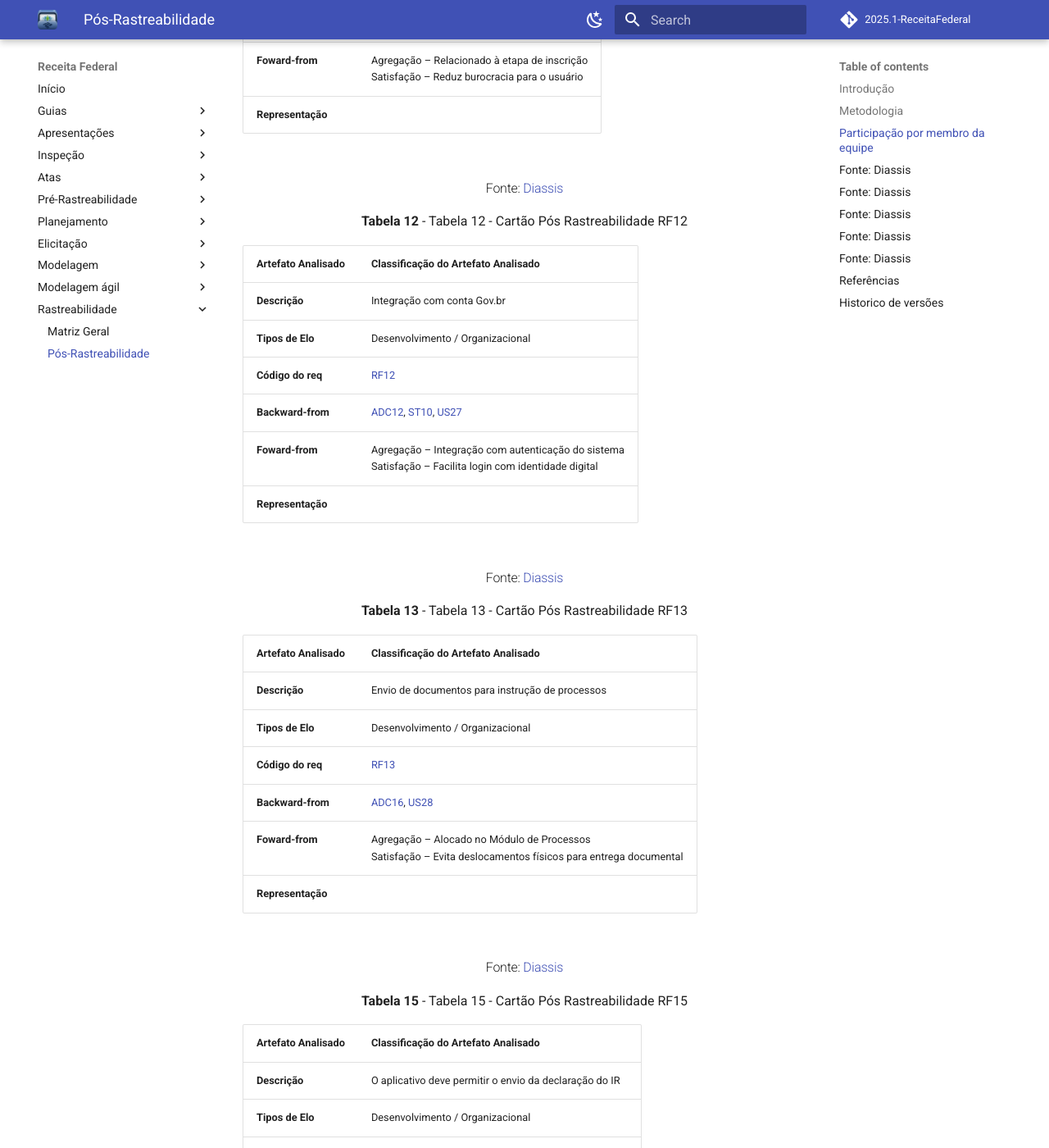
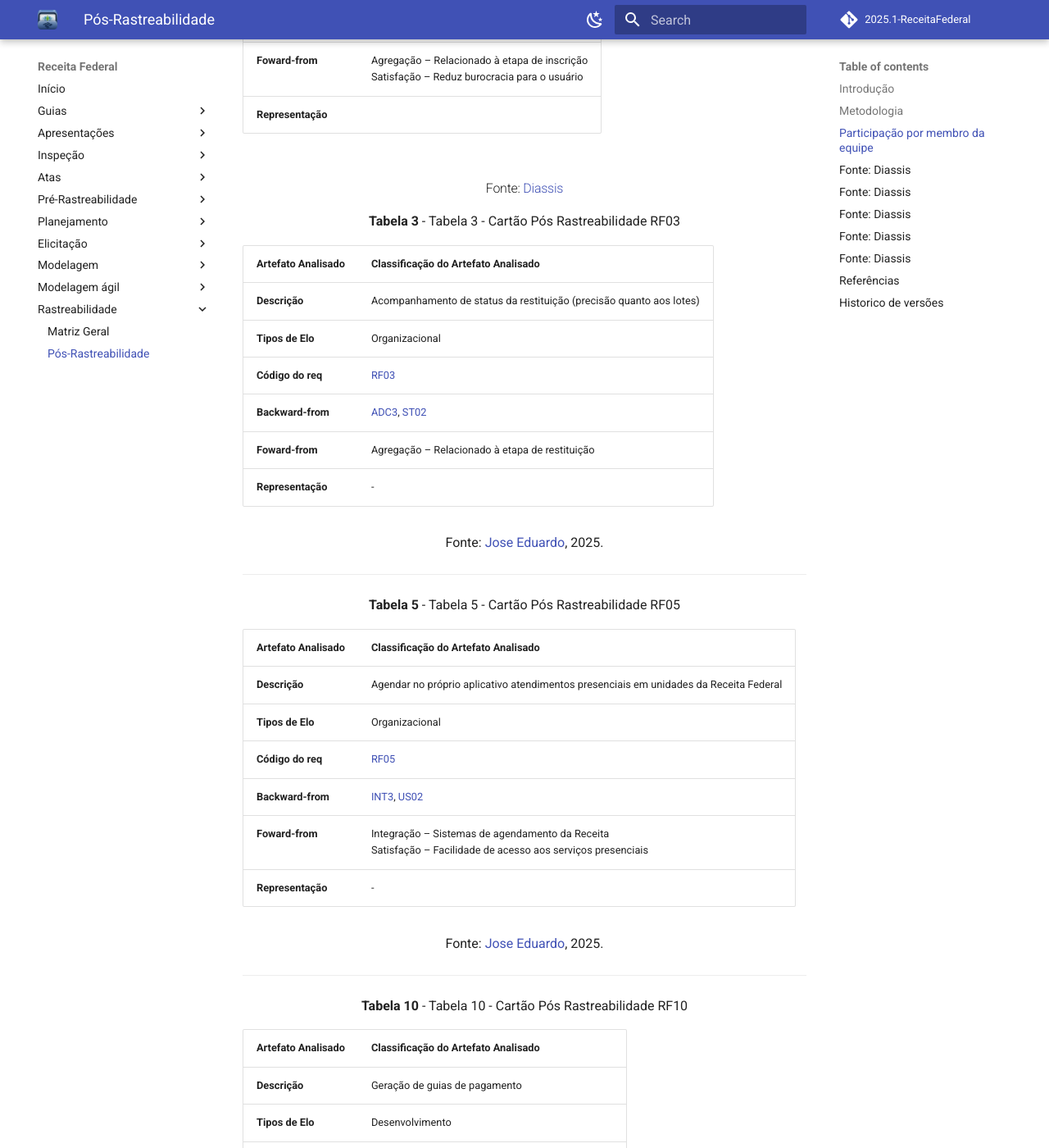
Before and after one commit to Requisitos-de-Software/2025.1-Meu-INSS, an MkDocs documentation site: the page built from docs/rastreabilidade/pos-rastreabilidade.md, in a window 1280 px wide and 1400 px high, scrolled down 1236 px. Shown: the whole window at 82% size. Built offline with MkDocs 1.6.1 and Material for MkDocs 9.7.7, drawn with Linux system fonts in a browser that asks for light colours; comment, search, counter and statistics services are not loaded; some of the changed text lies outside the part shown.

Commit message:
Cartoes atualizados

```diff
--- a/docs/rastreabilidade/pos-rastreabilidade.md
+++ b/docs/rastreabilidade/pos-rastreabilidade.md
@@ -39,6 +39,65 @@
 <font size="3"><p style="text-align: center">Fonte: [Diassis](https://github.com/Diaxiz) </p></font>
 ---
 
+<p style="text-align: center"><b>Tabela 3</b> - Tabela 3 - Cartão Pós Rastreabilidade RF03 </p>
+
+| Artefato Analisado | Classificação do Artefato Analisado |
+|--------------------|--------------------------------------|
+| **Descrição** | Acompanhamento de status da restituição (precisão quanto aos lotes) |
+| **Tipos de Elo** | Organizacional |
+| **Código do req** | [RF03](https://requisitos-de-software.github.io/2025.1-ReceitaFederal/elicitacao/requisitos-elicitados/#rf03) |
+| **Backward-from** | [ADC3](https://requisitos-de-software.github.io/2025.1-ReceitaFederal/elicitacao/analisededocumentos/), [ST02](https://requisitos-de-software.github.io/2025.1-ReceitaFederal/elicitacao/storytelling/) |
+| **Foward-from** | Agregação – Relacionado à etapa de restituição |
+| **Representação** | - |
+
+<font size="3"><p style="text-align: center">Fonte: [Jose Eduardo](https://github.com/jevprado), 2025.</p></font>
+
+---
+
+<p style="text-align: center"><b>Tabela 5</b> - Tabela 5 - Cartão Pós Rastreabilidade RF05 </p>
+
+| Artefato Analisado | Classificação do Artefato Analisado |
+|--------------------|--------------------------------------|
+| **Descrição** | Agendar no próprio aplicativo atendimentos presenciais em unidades da Receita Federal |
+| **Tipos de Elo** | Organizacional |
+| **Código do req** | [RF05](https://requisitos-de-software.github.io/2025.1-ReceitaFederal/elicitacao/requisitos-elicitados/#rf05) |
+| **Backward-from** | [INT3](https://requisitos-de-software.github.io/2025.1-ReceitaFederal/elicitacao/introspeccao/), [US02](https://requisitos-de-software.github.io/2025.1-ReceitaFederal/modelagem-agil/historias-usuario/#us-02-agendar-no-proprio-app-da-receita-atendimentos-presenciais) |
+| **Foward-from** | Integração – Sistemas de agendamento da Receita<br>Satisfação – Facilidade de acesso aos serviços presenciais |
+| **Representação**| - |
+
+<font size="3"><p style="text-align: center">Fonte: [Jose Eduardo](https://github.com/jevprado), 2025.</p></font>
+
+---
+
+<p style="text-align: center"><b>Tabela 10</b> - Tabela 10 - Cartão Pós Rastreabilidade RF10</p>
+
+| Artefato Analisado | Classificação do Artefato Analisado |
+|--------------------|--------------------------------------|
+| **Descrição** | Geração de guias de pagamento |
+| **Tipos de Elo** | Desenvolvimento |
+| **Código do req** | [RF10](https://requisitos-de-software.github.io/2025.1-ReceitaFederal/elicitacao/requisitos-elicitados/#rf10) |
+| **Backward-from** | [ADC10](https://requisitos-de-software.github.io/2025.1-ReceitaFederal/elicitacao/analisededocumentos/), [ST03](https://requisitos-de-software.github.io/2025.1-ReceitaFederal/elicitacao/storytelling/) |
+| **Foward-from** |  Integração – Conectado ao sistema de arrecadação |
+| **Representação** | - |
+
+<font size="3"><p style="text-align: center">Fonte: [Jose Eduardo](https://github.com/jevprado), 2025.</p></font>
+
+---
+
+<p style="text-align: center"><b>Tabela 11</b> - Tabela 11 - Cartão Pós Rastreabilidade RF11</p>
+
+| Artefato Analisado | Classificação do Artefato Analisado |
+|--------------------|--------------------------------------|
+| **Descrição** | Consultar o status do CPF (ativo ou não) |
+| **Tipos de Elo** | Organizacional |
+| **Código do req** | [RF11](https://requisitos-de-software.github.io/2025.1-ReceitaFederal/elicitacao/requisitos-elicitados/#rf11) |
+| **Backward-from** | [ADC11](https://requisitos-de-software.github.io/2025.1-ReceitaFederal/elicitacao/analisededocumentos/), [ST06](https://requisitos-de-software.github.io/2025.1-ReceitaFederal/elicitacao/storytelling/) |
+| **Foward-from** | Integração – Consulta em bases oficiais da Receita |
+| **Representação** | - |
+
+<font size="3"><p style="text-align: center">Fonte: [Jose Eduardo](https://github.com/jevprado), 2025.</p></font>
+
+---
 <p style="text-align: center"><b>Tabela 12</b> - Tabela 12 - Cartão Pós Rastreabilidade RF12 </p>
 
 | Artefato Analisado | Classificação do Artefato Analisado |
@@ -66,7 +125,20 @@
 
 <font size="3"><p style="text-align: center">Fonte: [Diassis](https://github.com/Diaxiz) </p></font>
 ---
+<p style="text-align: center"><b>Tabela 14</b> - Tabela 14 - Cartão Pós Rastreabilidade RF14</p>
 
+| Artefato Analisado | Classificação do Artefato Analisado |
+|--------------------|--------------------------------------|
+| **Descrição** | Acessar informações detalhadas acerca da declaração de imposto de renda de um ano específico |
+| **Tipos de Elo** | Organizacional |
+| **Código do req** | [RF14](https://requisitos-de-software.github.io/2025.1-ReceitaFederal/elicitacao/requisitos-elicitados/#rf14) |
+| **Backward-from** | [INT1](https://requisitos-de-software.github.io/2025.1-ReceitaFederal/elicitacao/introspeccao/) |
+| **Foward-from** | Agregação – Relacionado à análise de dados da declaração por período |
+| **Representação** | - |
+
+<font size="3"><p style="text-align: center">Fonte: [Jose Eduardo](https://github.com/jevprado), 2025.</p></font>
+
+---
 <p style="text-align: center"><b>Tabela 15</b> - Tabela 15 - Cartão Pós Rastreabilidade RF15 </p>
 
 | Artefato Analisado | Classificação do Artefato Analisado |
@@ -436,4 +508,6 @@
 
 | `1.1`   | 08/06/2025 | Criação dos cartões RF02, RF12, RF13, RF15, RF16, RF20 e RNF01, RNF06, RNF11, RNF16 e RNF21 | [Diassis](https://github.com/Diaxiz)   | [José Eduardo](https://github.com/jevprado)
 
-| `1.2`   | 08/06/2025 | Correções nos cartões | [Diassis](https://github.com/Diaxiz)   | [José Eduardo](https://github.com/jevprado)
+| `1.2`   | 05/06/2025 | Criação dos cartões RF03, RF05, RF10, RF11, RF14 e  RF17 e RNF01, RNF06, RNF11, RNF16 e RNF21 | [José Eduardo](https://github.com/jevprado)   | [Diassis](https://github.com/Diaxiz)  |
+
+| `1.3`   | 05/06/2025 | Criação dos cartões RF03, RF05, RF10, RF11, RF14 e  RF17 e RNF01, RNF06, RNF11, RNF16 e RNF21 | [Diassis](https://github.com/Diaxiz)   |  [José Eduardo](https://github.com/jevprado)  |
```
